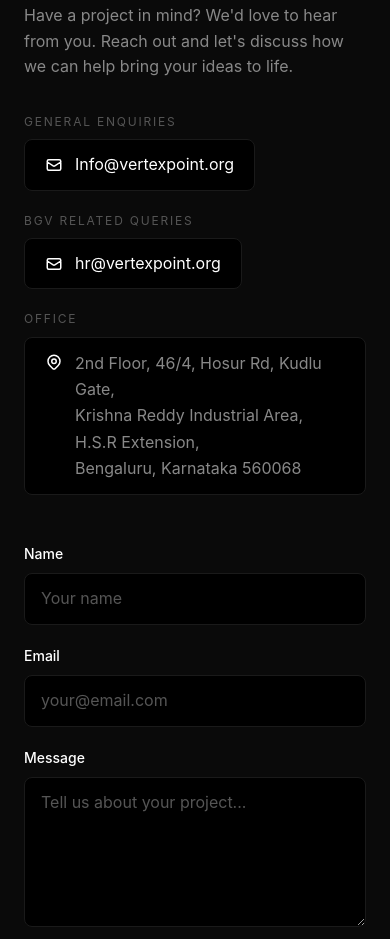
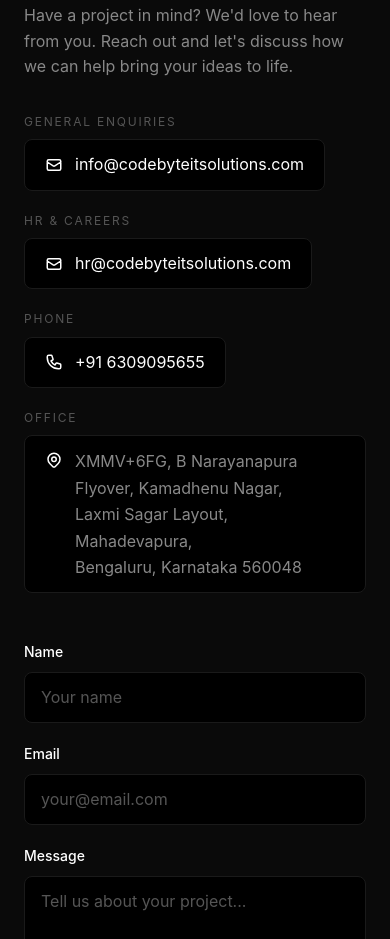
Before and after one commit to csrivishnureddy/vertexpoint, a plain HTML site: page vpoint.dev/index.html in a window 390 px wide. Shown: the part 3759-4698 px from the top of the page. Drawn offline with Linux system fonts and the light colour scheme.

Commit message:
Update contact info: new emails, phone number, and office address

```diff
--- a/vpoint.dev/index.html
+++ b/vpoint.dev/index.html
@@ -51,21 +51,22 @@
     "description": "Software development company specializing in SaaS products, digital services, and technology solutions.",
     "address": {
       "@type": "PostalAddress",
-      "streetAddress": "2nd floor 46/4, Hosur Rd, Kudlu Gate, Krishna Reddy Industrial Area, H.S.R Extension",
+      "streetAddress": "XMMV+6FG, B Narayanapura Flyover, Kamadhenu Nagar, Laxmi Sagar Layout, Mahadevapura",
       "addressLocality": "Bengaluru",
       "addressRegion": "Karnataka",
-      "postalCode": "560068",
+      "postalCode": "560048",
       "addressCountry": "IN"
     },
+    "telephone": "+916309095655",
     "contactPoint": [
       {
         "@type": "ContactPoint",
-        "email": "Info@vertexpoint.org",
+        "email": "info@codebyteitsolutions.com",
         "contactType": "customer service"
       },
       {
         "@type": "ContactPoint",
-        "email": "hr@vertexpoint.org",
+        "email": "hr@codebyteitsolutions.com",
         "contactType": "human resources"
       }
     ],
@@ -224,20 +225,29 @@
             <div class="contact-details">
               <div class="contact-item">
                 <span class="contact-item-label">General Enquiries</span>
-                <a href="mailto:Info@vertexpoint.org" class="contact-email">
+                <a href="mailto:info@codebyteitsolutions.com" class="contact-email">
                   <svg xmlns="http://www.w3.org/2000/svg" fill="none" viewBox="0 0 24 24" stroke="currentColor" stroke-width="2">
                     <path stroke-linecap="round" stroke-linejoin="round" d="M3 8l7.89 5.26a2 2 0 002.22 0L21 8M5 19h14a2 2 0 002-2V7a2 2 0 00-2-2H5a2 2 0 00-2 2v10a2 2 0 002 2z"/>
                   </svg>
-                  Info@vertexpoint.org
+                  info@codebyteitsolutions.com
                 </a>
               </div>
               <div class="contact-item">
-                <span class="contact-item-label">BGV Related Queries</span>
-                <a href="mailto:hr@vertexpoint.org" class="contact-email">
+                <span class="contact-item-label">HR &amp; Careers</span>
+                <a href="mailto:hr@codebyteitsolutions.com" class="contact-email">
                   <svg xmlns="http://www.w3.org/2000/svg" fill="none" viewBox="0 0 24 24" stroke="currentColor" stroke-width="2">
                     <path stroke-linecap="round" stroke-linejoin="round" d="M3 8l7.89 5.26a2 2 0 002.22 0L21 8M5 19h14a2 2 0 002-2V7a2 2 0 00-2-2H5a2 2 0 00-2 2v10a2 2 0 002 2z"/>
                   </svg>
-                  hr@vertexpoint.org
+                  hr@codebyteitsolutions.com
+                </a>
+              </div>
+              <div class="contact-item">
+                <span class="contact-item-label">Phone</span>
+                <a href="tel:+916309095655" class="contact-email">
+                  <svg xmlns="http://www.w3.org/2000/svg" fill="none" viewBox="0 0 24 24" stroke="currentColor" stroke-width="2">
+                    <path stroke-linecap="round" stroke-linejoin="round" d="M3 5a2 2 0 012-2h3.28a1 1 0 01.948.684l1.498 4.493a1 1 0 01-.502 1.21l-2.257 1.13a11.042 11.042 0 005.516 5.516l1.13-2.257a1 1 0 011.21-.502l4.493 1.498a1 1 0 01.684.949V19a2 2 0 01-2 2h-1C9.716 21 3 14.284 3 6V5z"/>
+                  </svg>
+                  +91 6309095655
                 </a>
               </div>
               <div class="contact-item">
@@ -247,7 +257,7 @@
                     <path stroke-linecap="round" stroke-linejoin="round" d="M17.657 16.657L13.414 20.9a1.998 1.998 0 01-2.827 0l-4.244-4.243a8 8 0 1111.314 0z"/>
                     <path stroke-linecap="round" stroke-linejoin="round" d="M15 11a3 3 0 11-6 0 3 3 0 016 0z"/>
                   </svg>
-                  <span>2nd Floor, 46/4, Hosur Rd, Kudlu Gate,<br>Krishna Reddy Industrial Area, H.S.R Extension,<br>Bengaluru, Karnataka 560068</span>
+                  <span>XMMV+6FG, B Narayanapura Flyover, Kamadhenu Nagar,<br>Laxmi Sagar Layout, Mahadevapura,<br>Bengaluru, Karnataka 560048</span>
                 </address>
               </div>
             </div>
@@ -287,7 +297,7 @@
         <div class="footer-links">
           <a href="privacy.html">Privacy Policy</a>
           <a href="terms.html">Terms of Service</a>
-          <a href="mailto:Info@vertexpoint.org">Contact</a>
+          <a href="mailto:info@codebyteitsolutions.com">Contact</a>
         </div>
       </div>
       <div class="footer-bottom">
```
